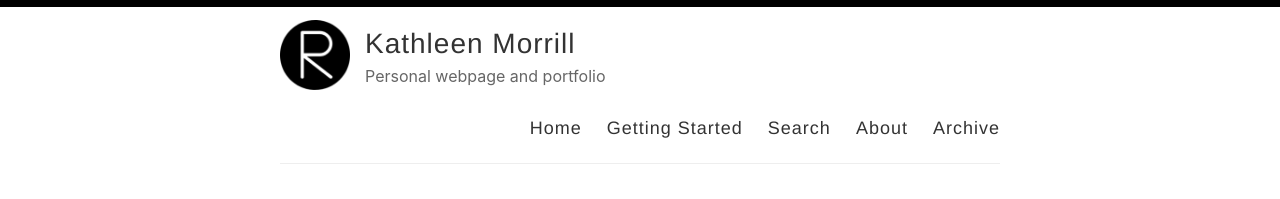
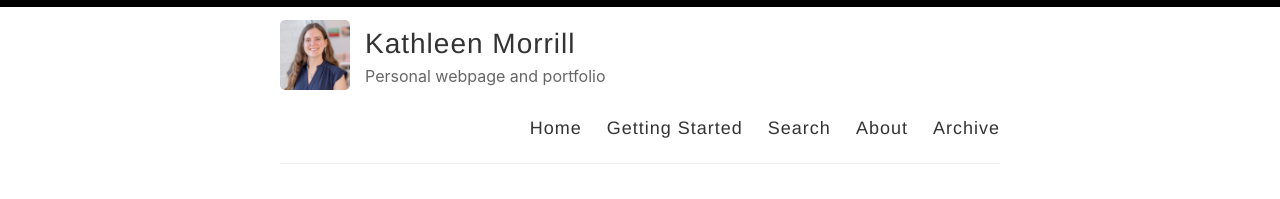
Before and after one commit to tabbzi/kathleen-morrill, a Jekyll site: the page built from index.html, in a window 1280 px wide. Shown: the top 199 px of the page. Built offline with Jekyll 4.4.1, drawn with Linux system fonts in a browser that asks for light colours; the list of posts is cut into pages by our own code.

Commit message:
Update _config.yml

```diff
--- a/_config.yml
+++ b/_config.yml
@@ -12,7 +12,7 @@ author: Kathleen Morrill
 description: Personal webpage and portfolio
 
 # URL of your avatar or profile pic (you could use your GitHub profile pic)
-avatar: /images/reverie.png
+avatar: /images/MorrillKPortraitSquare.png
 
 #
 # Flags below are optional
```
